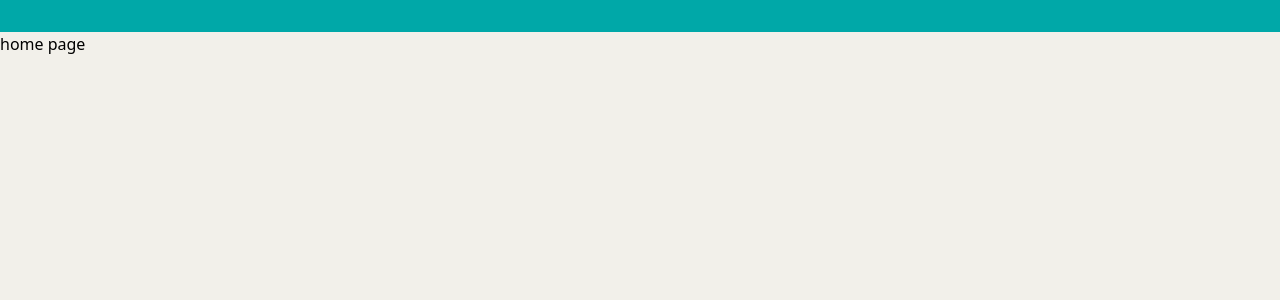
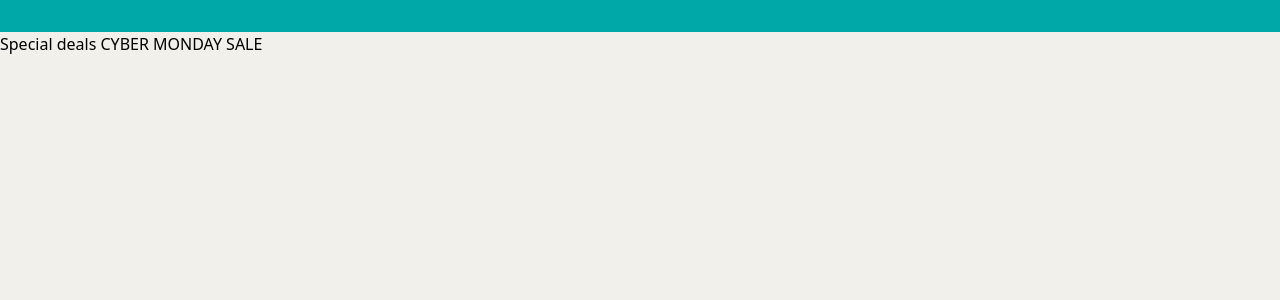
Before and after one commit to abedinwahid9/cloud-gadget-frontend, a Next.js app: page / in a window 1280 px wide. Shown: the top 300 px of the page. Built offline with nearby package versions, Linux system fonts and the light colour scheme.

Commit message:
navstart

```diff
--- a/app/(shop)/layout.tsx
+++ b/app/(shop)/layout.tsx
@@ -7,10 +7,10 @@ const layout = ({
   children: React.ReactNode;
 }>) => {
   return (
-    <>
+    <div>
       <MainNav />
       {children}
-    </>
+    </div>
   );
 };
 
--- a/app/(shop)/page.tsx
+++ b/app/(shop)/page.tsx
@@ -7,5 +7,5 @@ export const metadata: Metadata = {
 };
 
 export default function Home() {
-  return <div>home page</div>;
+  return <div>Special deals CYBER MONDAY SALE</div>;
 }
--- /dev/null
+++ b/app/fonts/fonts.tsx
@@ -0,0 +1,12 @@
+import { Bai_Jamjuree, Geist_Mono } from "next/font/google";
+
+export const geistMono = Geist_Mono({
+  variable: "--font-geist-mono",
+  subsets: ["latin"],
+});
+
+export const baiJamjuree = Bai_Jamjuree({
+  weight: ["200", "300", "400", "500", "600", "700"],
+  subsets: ["latin"],
+  variable: "--font-bai-jamjuree",
+});
--- a/app/globals.css
+++ b/app/globals.css
@@ -6,7 +6,7 @@
 @theme inline {
   --color-background: var(--background);
   --color-foreground: var(--foreground);
-  --font-sans: var(--font-geist-sans);
+  --font-bai-jamjuree: var(--font-bai-jamjuree);
   --font-mono: var(--font-geist-mono);
   --color-sidebar-ring: var(--sidebar-ring);
   --color-sidebar-border: var(--sidebar-border);
--- a/app/layout.tsx
+++ b/app/layout.tsx
@@ -1,17 +1,6 @@
-import type { Metadata } from "next";
-import { Geist, Geist_Mono } from "next/font/google";
+import { baiJamjuree, geistMono } from "./fonts/fonts";
 import "./globals.css";
 import { ThemeProvider } from "@/components/theme/theme-provider";
-
-const geistSans = Geist({
-  variable: "--font-geist-sans",
-  subsets: ["latin"],
-});
-
-const geistMono = Geist_Mono({
-  variable: "--font-geist-mono",
-  subsets: ["latin"],
-});
 
 export default function RootLayout({
   children,
@@ -21,8 +10,7 @@ export default function RootLayout({
   return (
     <html lang="en" suppressHydrationWarning>
       <body
-        cz-shortcut-listen="true"
-        className={`${geistSans.variable} ${geistMono.variable} antialiased`}
+      // className={`${baiJamjuree.variable} ${geistMono.variable} antialiased `}
       >
         <ThemeProvider
           attribute="class"
--- a/components/Navbar/MainNav.tsx
+++ b/components/Navbar/MainNav.tsx
@@ -1,9 +1,14 @@
 import React from "react";
+import { ThemeBtn } from "../theme/ThemeBtn";
 
 const MainNav = () => {
   return (
     <nav>
-      <div className="w-full h-8 bg-primary container mx-auto"></div>
+      <div className="w-full h-8 bg-primary ">
+        <div className="container mx-auto">
+          <h2></h2>
+        </div>
+      </div>
     </nav>
   );
 };
--- a/package.json
+++ b/package.json
@@ -18,6 +18,7 @@
     "next-themes": "^0.4.6",
     "react": "19.1.0",
     "react-dom": "19.1.0",
+    "react-icons": "^5.5.0",
     "tailwind-merge": "^3.3.1"
   },
   "devDependencies": {
```
Also changed, not shown: 1 other file (tests, documents, lock files or other folders).
